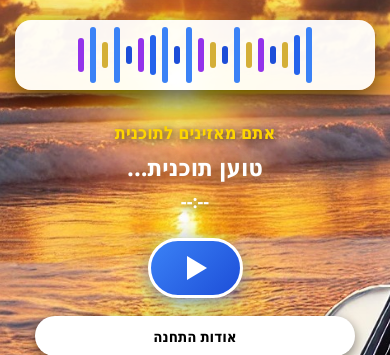
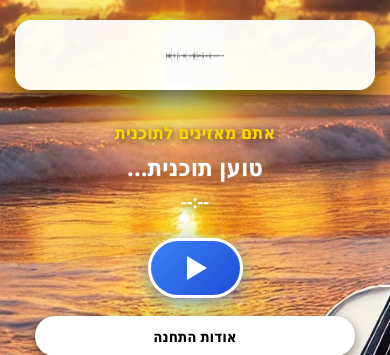
Before and after one commit to tiamomusicradio-ELI/tiamo-radio, a Flask app: page / in a window 390 px wide. Shown: the part 102-457 px from the top of the page. Run offline with Flask 3, Linux system fonts and the light colour scheme.

Commit message:
Restore original animated audio waves and mobile responsiveness

```diff
--- a/templates/landing.html
+++ b/templates/landing.html
@@ -204,7 +204,7 @@
             border-color: #d4af37;
         }
 
-        /* מרכז המסך - נגן ויזואלי רחב וארוך יותר */
+        /* מרכז המסך - נגן ויזואלי */
         .center-display {
             flex: 1;
             display: flex;
@@ -216,7 +216,7 @@
             margin-right: 60px;
         }
 
-        /* תיבת גלי קול רחבה, פסים גבוהים ובולטים שממלאים את כל התיבה */
+        /* תיבת גלי קול רחבה המציגה את האנימציה המקורית מקצה לקצה */
         .waveform-box {
             width: 100%;
             max-width: 720px;
@@ -226,7 +226,7 @@
             display: flex;
             align-items: center;
             justify-content: center;
-            padding: 4px 15px;
+            padding: 5px 15px;
             box-shadow: 0 10px 30px rgba(0,0,0,0.7);
             margin-bottom: 30px;
             position: relative;
@@ -234,29 +234,11 @@
             pointer-events: none;
         }
 
-        .equalizer-bars {
-            display: flex;
-            align-items: center;
-            justify-content: center;
-            gap: 6px;
-            height: 75px;
+        .waves-gif {
             width: 100%;
-        }
-        .eq-bar {
-            width: 6px;
-            height: 15px;
-            background: #3b82f6;
-            border-radius: 3px;
-            animation: eqWave 1s ease-in-out infinite alternate;
-        }
-        .eq-bar:nth-child(2n) { animation-delay: 0.15s; background: #2563eb; }
-        .eq-bar:nth-child(3n) { animation-delay: 0.3s; background: #d4af37; }
-        .eq-bar:nth-child(4n) { animation-delay: 0.45s; background: #1d4ed8; }
-        .eq-bar:nth-child(5n) { animation-delay: 0.2s; background: #9333ea; }
-
-        @keyframes eqWave {
-            0% { height: 15px; }
-            100% { height: 75px; }
+            height: 100%;
+            object-fit: contain; /* שומר על פרופורציות גלי הקול המקוריים לכל אורך התיבה */
+            opacity: 0.85; /* מעניק מראה עדין ואיכותי יותר */
         }
 
         .now-playing-box {
@@ -412,9 +394,7 @@
             color: #94a3b8;
         }
 
-        /* ========================================== */
-        /* עיצוב והתאמה למסכים ניידים (Mobile Responsive) */
-        /* ========================================== */
+        /* התאמה למסכים ניידים (Mobile Responsive) */
         @media screen and (max-width: 768px) {
             body {
                 height: auto;
@@ -551,19 +531,11 @@
 
             </div>
 
-            <!-- מרכז המסך - גלי קול רחבים וגבוהים הממלאים את כל התיבה -->
+            <!-- מרכז המסך - גלי הקול המקוריים בתיבה רחבה -->
             <div class="center-display">
 
                 <div class="waveform-box">
-                    <div class="equalizer-bars">
-                        <div class="eq-bar"></div><div class="eq-bar"></div><div class="eq-bar"></div>
-                        <div class="eq-bar"></div><div class="eq-bar"></div><div class="eq-bar"></div>
-                        <div class="eq-bar"></div><div class="eq-bar"></div><div class="eq-bar"></div>
-                        <div class="eq-bar"></div><div class="eq-bar"></div><div class="eq-bar"></div>
-                        <div class="eq-bar"></div><div class="eq-bar"></div><div class="eq-bar"></div>
-                        <div class="eq-bar"></div><div class="eq-bar"></div><div class="eq-bar"></div>
-                        <div class="eq-bar"></div><div class="eq-bar"></div>
-                    </div>
+                    <img src="/static/media/waves.ba97a297acb1d1a2d0c6.gif" alt="Audio Waves" class="waves-gif" onerror="this.onerror=null; this.src='/static/waves.gif';">
                 </div>
 
                 <div class="now-playing-box">
@@ -630,7 +602,7 @@
                 "מוסיקה לנשמה" המיועדת לכל אלה שהמוסיקה מהווה עבורם נוסטלגיה, והערכה למלודיה מכל הסגנונות אך בדגש על מוסיקה אתנית מכל התפוצות , מוסיקה הפורצת את כל הגבולות מהמזרח, הדרום, הצפון והמערב.
             </p>
             <p style="line-height:1.75; color:#cbd5e1; font-size:15px; margin-bottom:12px;">
-                בתחנה תאזינו למוסיקה מכל גווני הקשת , וכמו תמיד תהיה מרוממת ומענגת , ותחבר بين אנשים תקופות ואהבה למוסיקה טובה.
+                בתחנה תאזינו למוסיקה מכל גווני הקשת , וכמו תמיד תהיה מרוממת ומענגת , ותחבר בין אנשים תקופות ואהבה למוסיקה טובה.
             </p>
             <p style="line-height:1.75; color:#cbd5e1; font-size:15px; margin-bottom:25px;">
                 כל זאת, לצד תוכניות קצרות של פודקאסטים בתחומי הייעוץ לחיים לטובת קהל מאזיני התחנה
```
Also changed, not shown: 1 other file.
